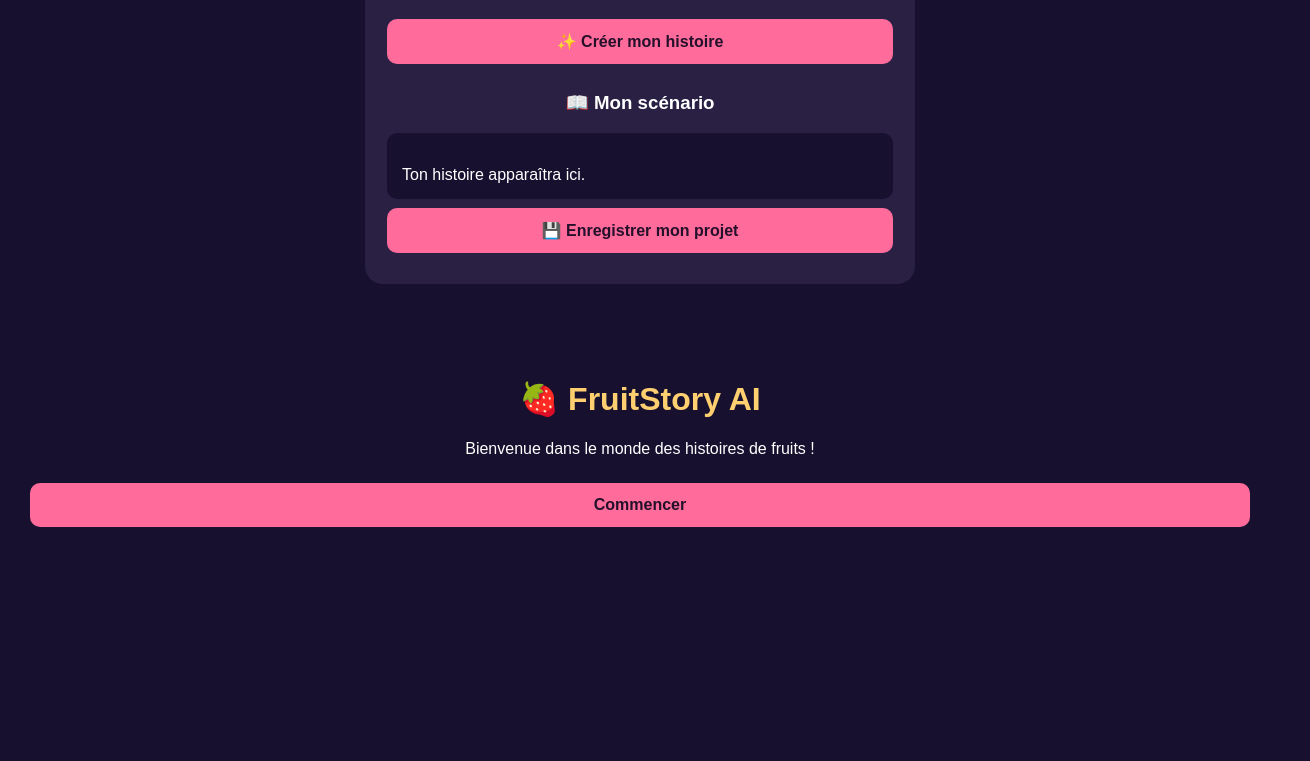
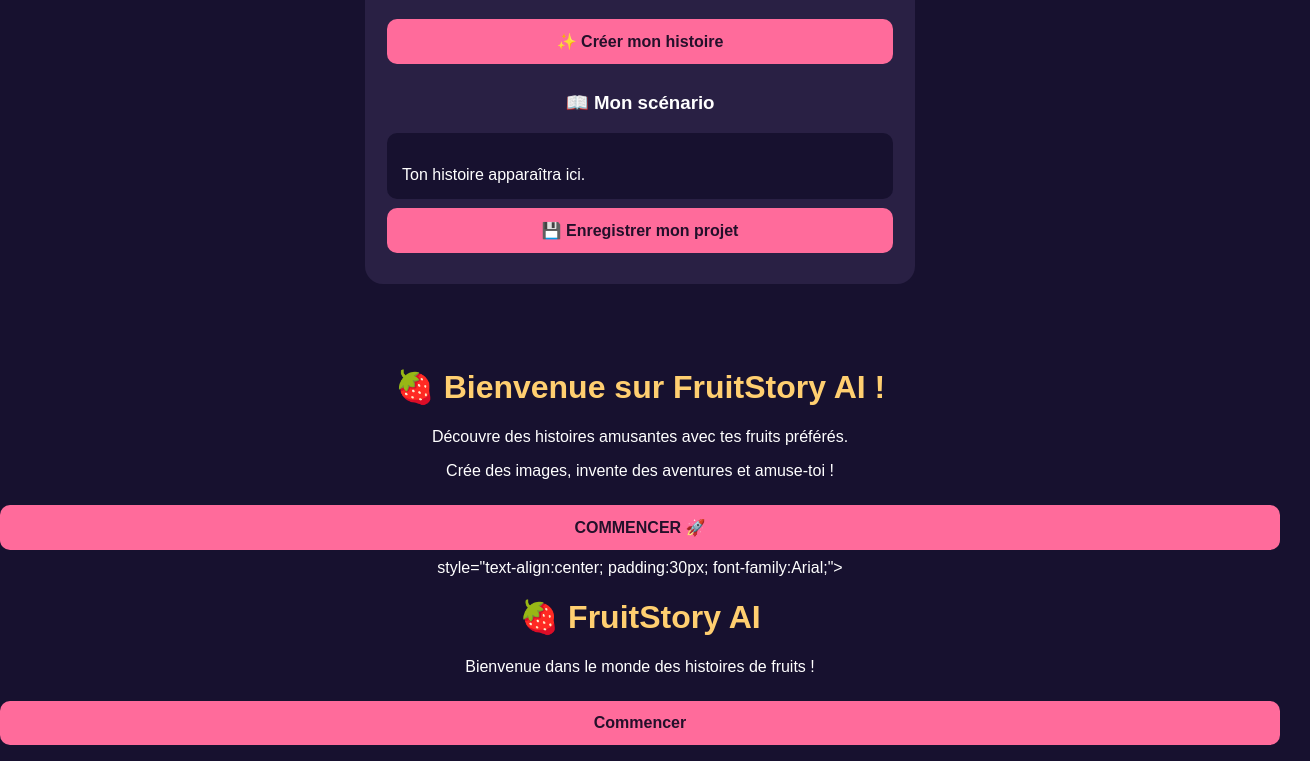
Before and after one commit to hdopgang-spec/FruitStory-Ai, a plain HTML site: page index.html in a window 1280 px wide. Shown: the part 982-1743 px from the top of the page, 1310 px wide, since content can reach past the window. Before the commit the page ends 1548 px from the top, so only its background shows below. Drawn offline with Linux system fonts and the light colour scheme.

Commit message:
Ajout du texte d'accueil FruitStory AI

```diff
--- a/index.html
+++ b/index.html
@@ -188,7 +188,14 @@ function saveStory() {
 }
 </script>
 
-</body><div style="text-align:center; padding:30px; font-family:Arial;">
+</body><div<div style="text-align:center; padding:30px; font-family:Arial;">
+  <h1>🍓 Bienvenue sur FruitStory AI !</h1>
+  <p>Découvre des histoires amusantes avec tes fruits préférés.</p>
+  <p>Crée des images, invente des aventures et amuse-toi !</p>
+  <button onclick="alert('Bienvenue dans FruitStory AI !')">
+    COMMENCER 🚀
+  </button>
+</div> style="text-align:center; padding:30px; font-family:Arial;">
   <h1>🍓 FruitStory AI</h1>
   <p>Bienvenue dans le monde des histoires de fruits !</p>
   <button onclick="alert('Bienvenue sur FruitStory !')">
```
